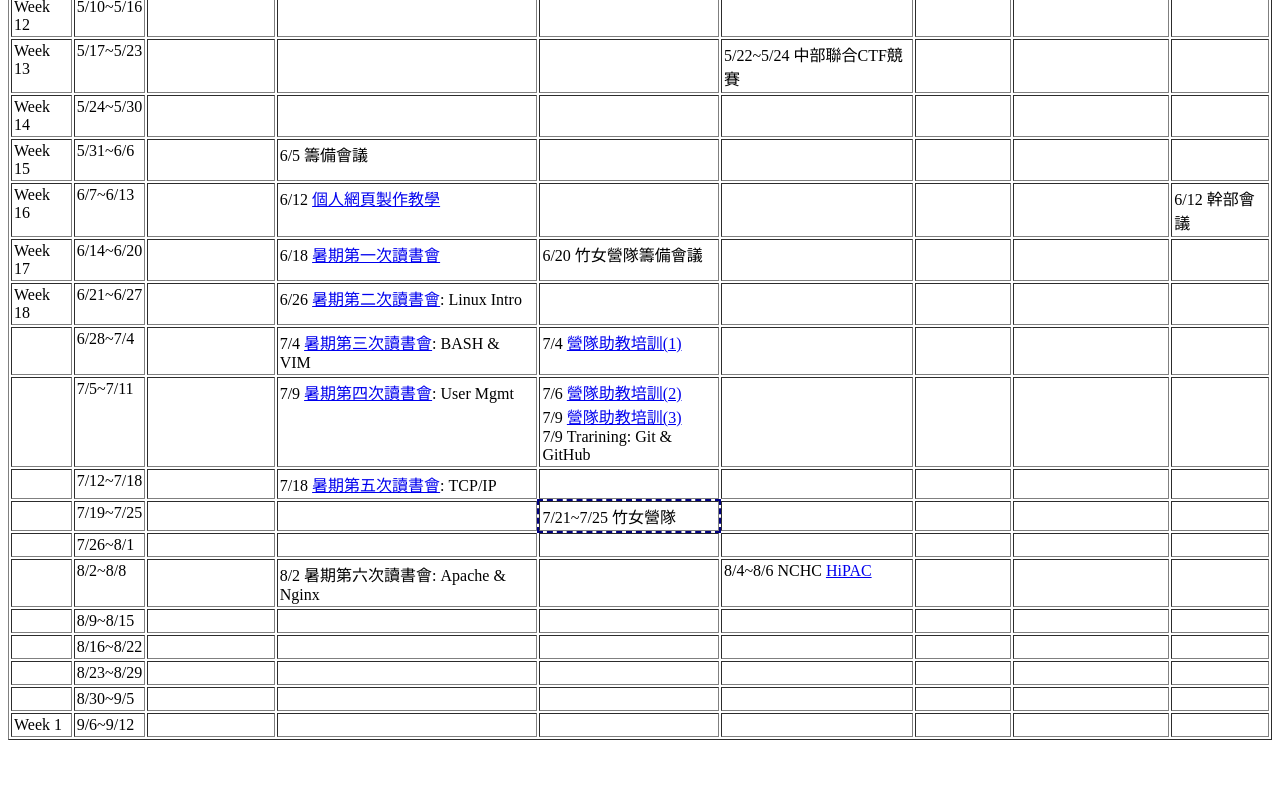
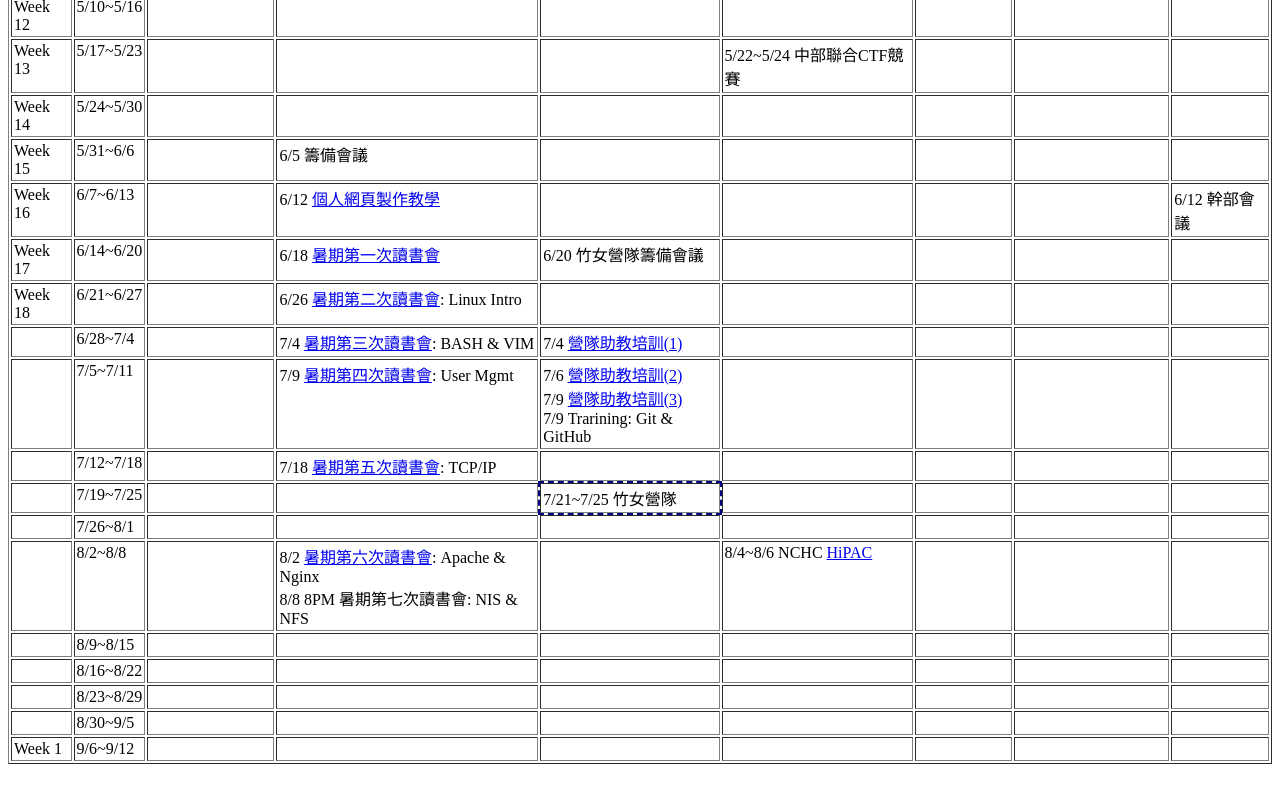
Before and after one commit to AaronSolomon/NCNU_ACM, a plain HTML site: page week.html in a window 1280 px wide. Shown: the part 448-1248 px from the top of the page. Drawn offline with Linux system fonts and the light colour scheme.

Commit message:
8/2 暑期第六次讀書會: Apache & Nginx

```diff
--- a/week.html
+++ b/week.html
@@ -506,7 +506,8 @@
       </td>
       <td style="vertical-align: top;"><br>
       </td>
-      <td style="vertical-align: top;">8/2 暑期第六次讀書會: Apache &amp; Nginx
+      <td style="vertical-align: top;">8/2 <a href='https://ms16.ipv6.club.tw/~solomon/server6.html'>暑期第六次讀書會</a>: Apache &amp; Nginx
+      <br> 8/8 8PM 暑期第七次讀書會: NIS &amp; NFS
       </td>
       <td style="vertical-align: top;"><br>
       </td>
```
